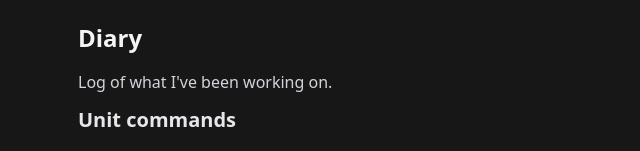
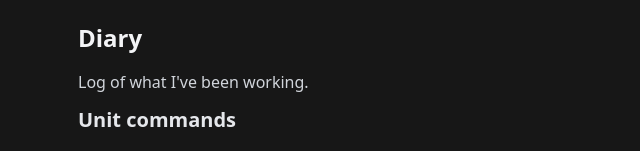
Before and after one commit to tfritzy/PersonalSite, a Vue app: page / in a window 1280 px wide. Shown: the part 379-530 px from the top of the page, without its empty margins (114-754 px from the left). Built offline with nearby package versions, Linux system fonts and the light colour scheme.

Commit message:
Shorter url

```diff
--- a/src/App.vue
+++ b/src/App.vue
@@ -10,7 +10,7 @@ const routes = {
   '/': HomeView,
   '/factory-game/furnace-inspection': SmeltingInspection,
   '/factory-game/smelting': SmeltingLog,
-  '/factory-game/unit-commands': UnitCommands
+  '/unit-commands': UnitCommands
 }
 
 const currentPath = ref(window.location.hash)
--- a/src/views/HomeView.vue
+++ b/src/views/HomeView.vue
@@ -6,13 +6,13 @@ import BlogPostLink from '../components/BlogPostLink.vue'
   <div class="flex flex-col space-y-5">
     <div>
       <h1 class="mb-1">Diary</h1>
-      <p>Log of what I've been working on.</p>
+      <p>Log of what I've been working.</p>
     </div>
 
     <BlogPostLink
       title="Unit commands"
       description="Building a system for issuing commands to units."
-      href="#/factory-game/unit-commands"
+      href="#/unit-commands"
       date="Jan 3, 2024"
     />
 
```
